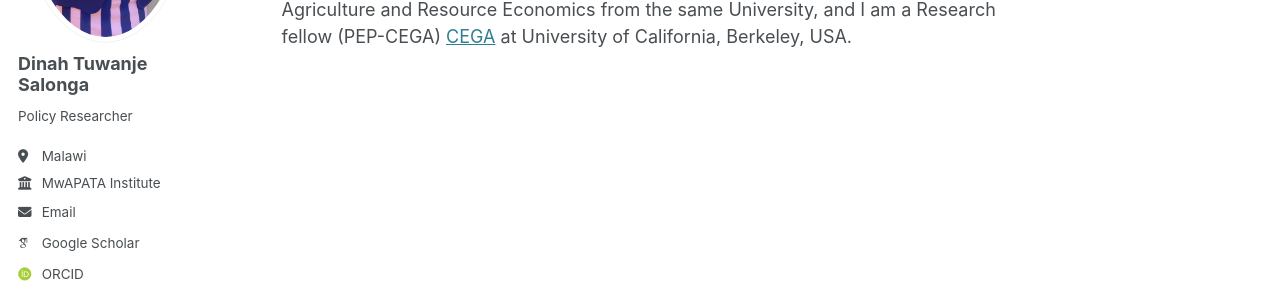
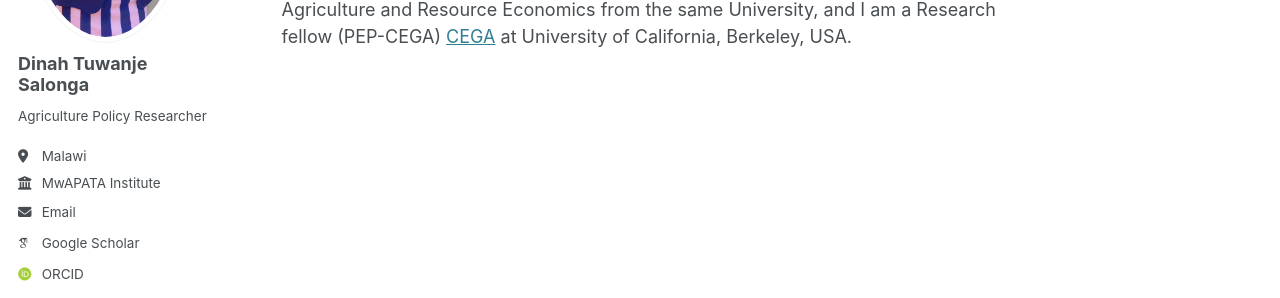
Before and after one commit to Dinah3/dinah3.github.io, a Jekyll site: the page built from _pages/about.md, in a window 1280 px wide. Shown: the part 365-663 px from the top of the page. Built offline with Jekyll 4.4.1, drawn with Linux system fonts in a browser that asks for light colours; some web fonts are replaced.

Commit message:
Update _config.yml

```diff
--- a/_config.yml
+++ b/_config.yml
@@ -24,7 +24,7 @@ author:
   avatar           : "IMG-20240603-WA0132.jpg"
   name             : "Dinah Tuwanje Salonga"
   pronouns         : # example: "she/her"
-  bio              : "Policy Researcher"
+  bio              : "Agriculture Policy Researcher"
   location         : "Malawi"
   employer         : "MwAPATA Institute"
   uri              : # URL
```
